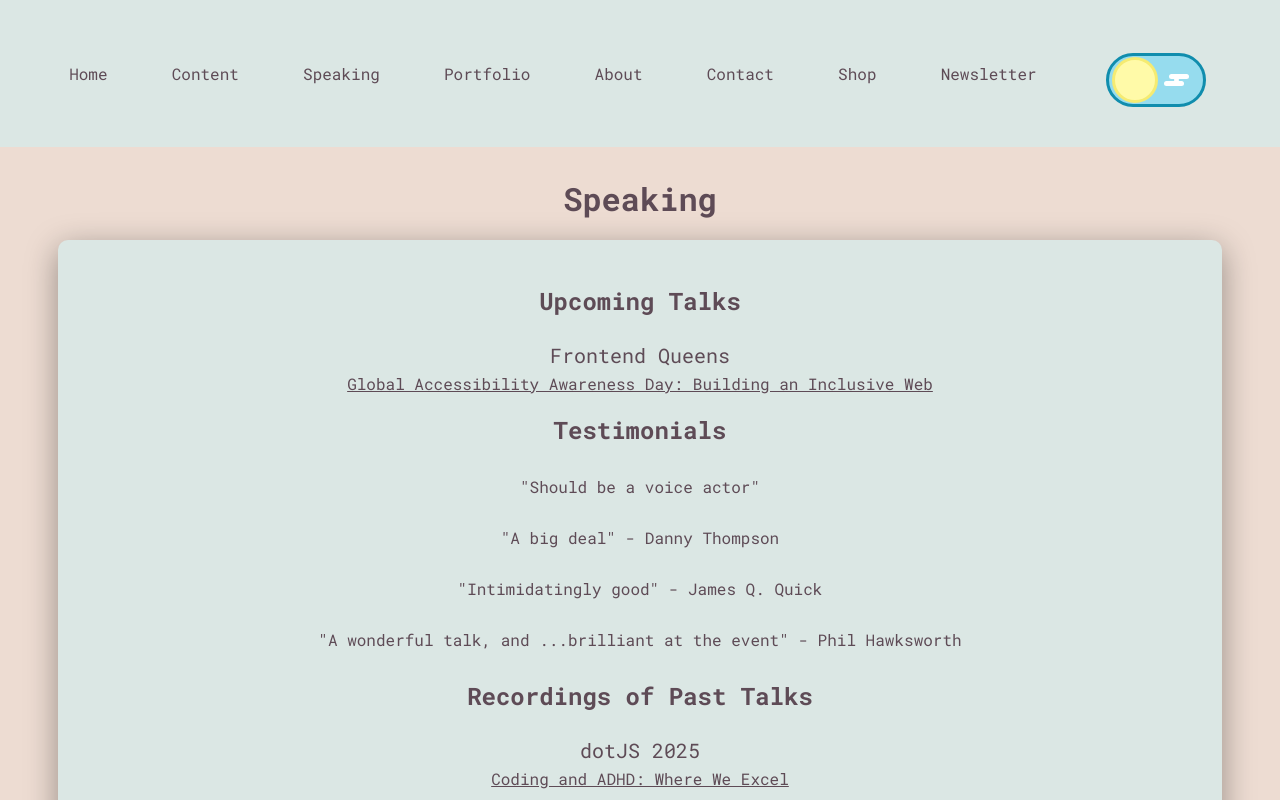
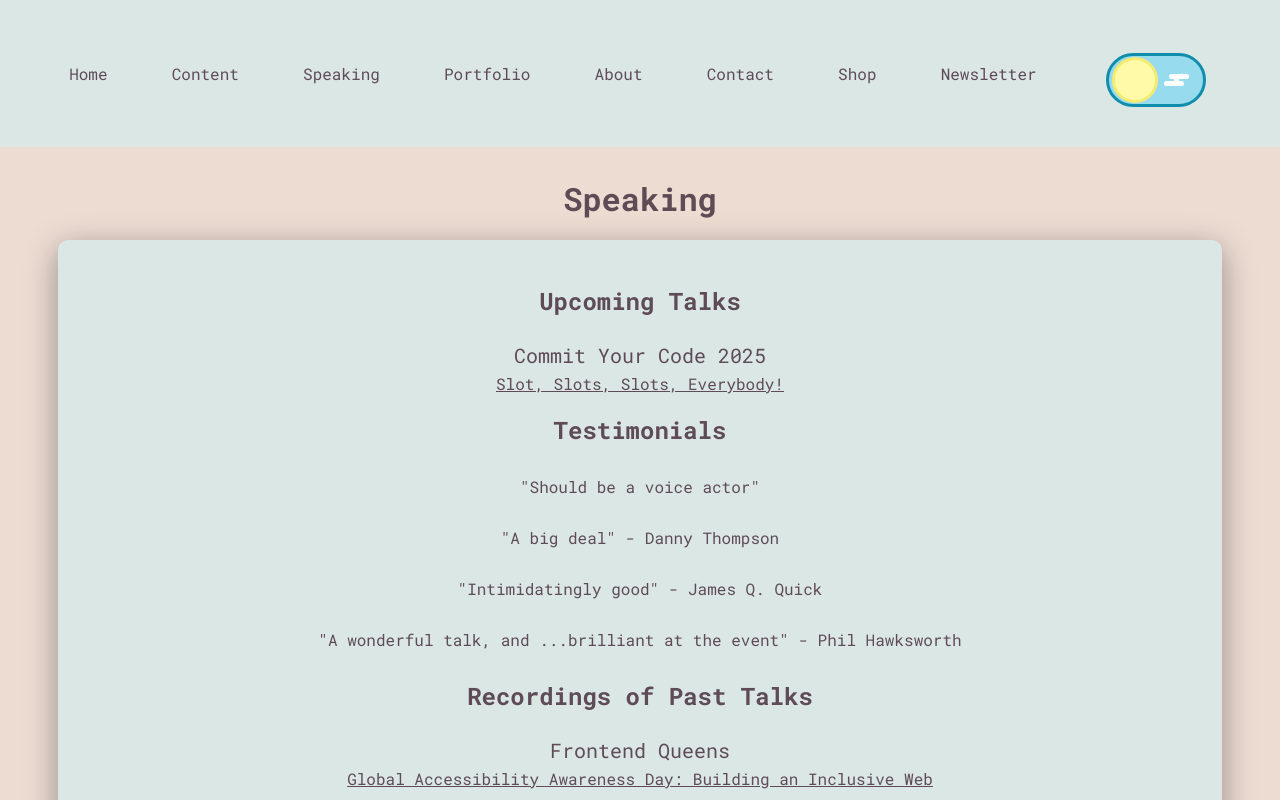
Before and after one commit to abbeyperini/Portfolio2.0, a React (Create React App) app in the folder portfolio/: page /speaking in a window 1280 px wide. Shown: the top 800 px of the page. Built offline with nearby package versions, Linux system fonts and the light colour scheme.

Commit message:
Update speaking

```diff
--- a/portfolio/src/components/Speaking.js
+++ b/portfolio/src/components/Speaking.js
@@ -11,7 +11,7 @@ function Speaking({home}) {
             <div className="talks secondary-container">
               <h3>Upcoming Talks</h3>
               <ul className="talk-list">
-                <li><p className="event_title">Frontend Queens</p><a href="https://us06web.zoom.us/meeting/register/fAYiSPmSRACXbkkwUJs3ug#/registration" rel="noreferrer" className="talk_link">Global Accessibility Awareness Day: Building an Inclusive Web</a></li>
+                <li><p className="event_title">Commit Your Code 2025</p><a href="https://www.commityourcode.com/speakers" className="talk_link">Slot, Slots, Slots, Everybody!</a></li>
               </ul>
               <h3>Testimonials</h3>
               <ul>
@@ -22,6 +22,7 @@ function Speaking({home}) {
               </ul>
               <h3>Recordings of Past Talks</h3>
               <ul className="talk-list">
+                <li><p className="event_title">Frontend Queens</p><a href="https://www.youtube.com/watch?v=cZJ19XzS3ng" rel="noreferrer" className="talk_link">Global Accessibility Awareness Day: Building an Inclusive Web</a></li>
                 <li><p className="event_title">dotJS 2025</p><a href="https://www.youtube.com/watch?si=RLUgFmQFeyEjVyrg&v=mt2v2DX5Tno&feature=youtu.be" rel="noreferrer" className="talk_link">Coding and ADHD: Where We Excel</a></li>
                 <li><p className="event_title">Netlify Compose 2024</p><a href="https://www.youtube.com/watch?v=hSotPlaVxjg&ab_channel=Netlify" rel="noreferrer" className="talk_link">Slots, Slots, Slots, Everybody!</a></li>
                 <li><p className="event_title">Developers of the World</p><a href="https://youtu.be/C_E4xghf-8Y?t=20525" rel="noreferrer" className="talk_link"><p>Interview with James Q. Quick at THAT 2024</p></a></li>
```
